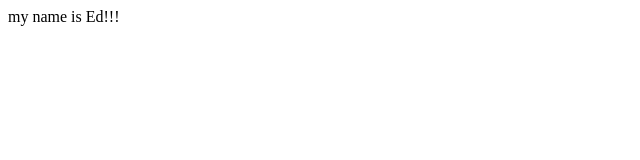
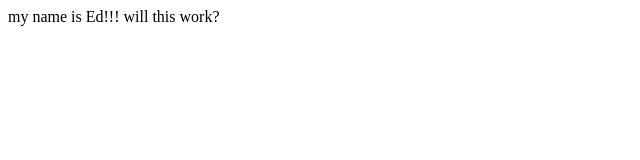
Before and after one commit to Depockels/Github-Project, a plain HTML site: page indexgithub.html in a window 1280 px wide. Shown: the whole page, without its empty margins (0-640 px from the left). Drawn offline with Linux system fonts and the light colour scheme.

Commit message:
Added new line of text

```diff
--- a/indexgithub.html
+++ b/indexgithub.html
@@ -6,7 +6,7 @@
     <title>Document</title>
 </head>
 <body>
-    my name is Ed!!!
+    my name is Ed!!! will this work?
 </body>
 
 </html>
```
